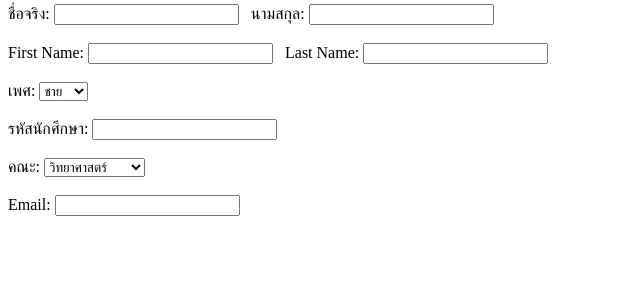
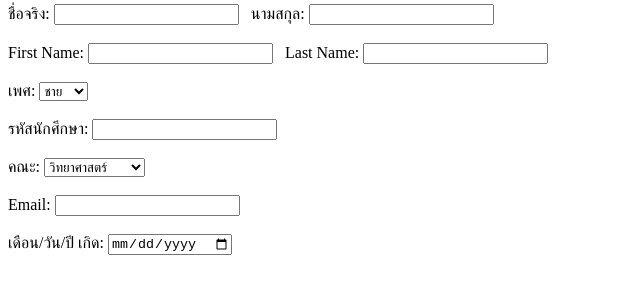
Before and after one commit to Ronnakrit1234/6709650607_LibraryMembershipApplicationForm, a plain HTML site: page form.html in a window 1280 px wide. Shown: the part 76-370 px from the top of the page, without its empty margins (0-640 px from the left). Drawn offline with Linux system fonts and the light colour scheme.

Commit message:
add-Birthday

```diff
--- a/form.html
+++ b/form.html
@@ -59,6 +59,11 @@
             <input type="email"> <br><br>
         </div>
 
+        <div class="Birthday">
+            <label for="">เดือน/วัน/ปี เกิด: </label>
+            <input type="date"> <br><br>
+        </div>
+
 
 
     </form>
```
